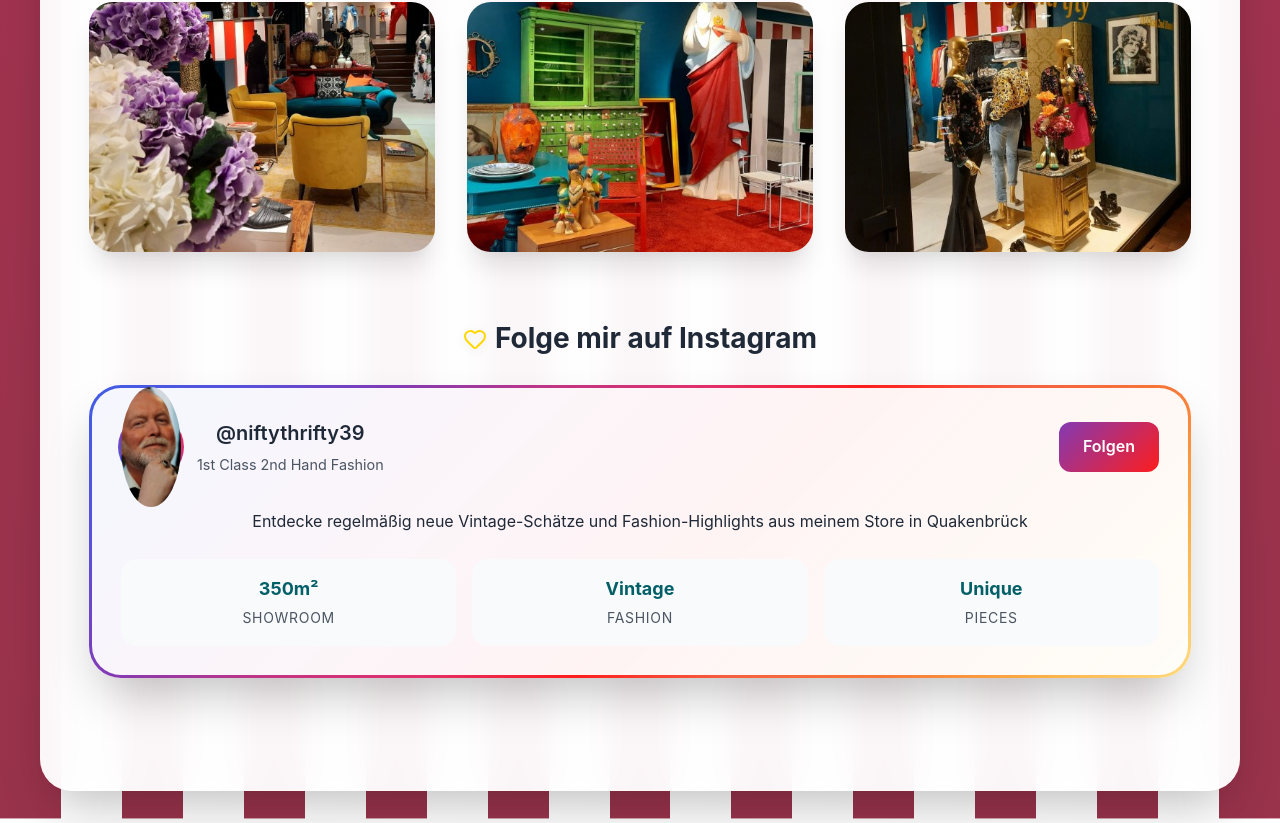
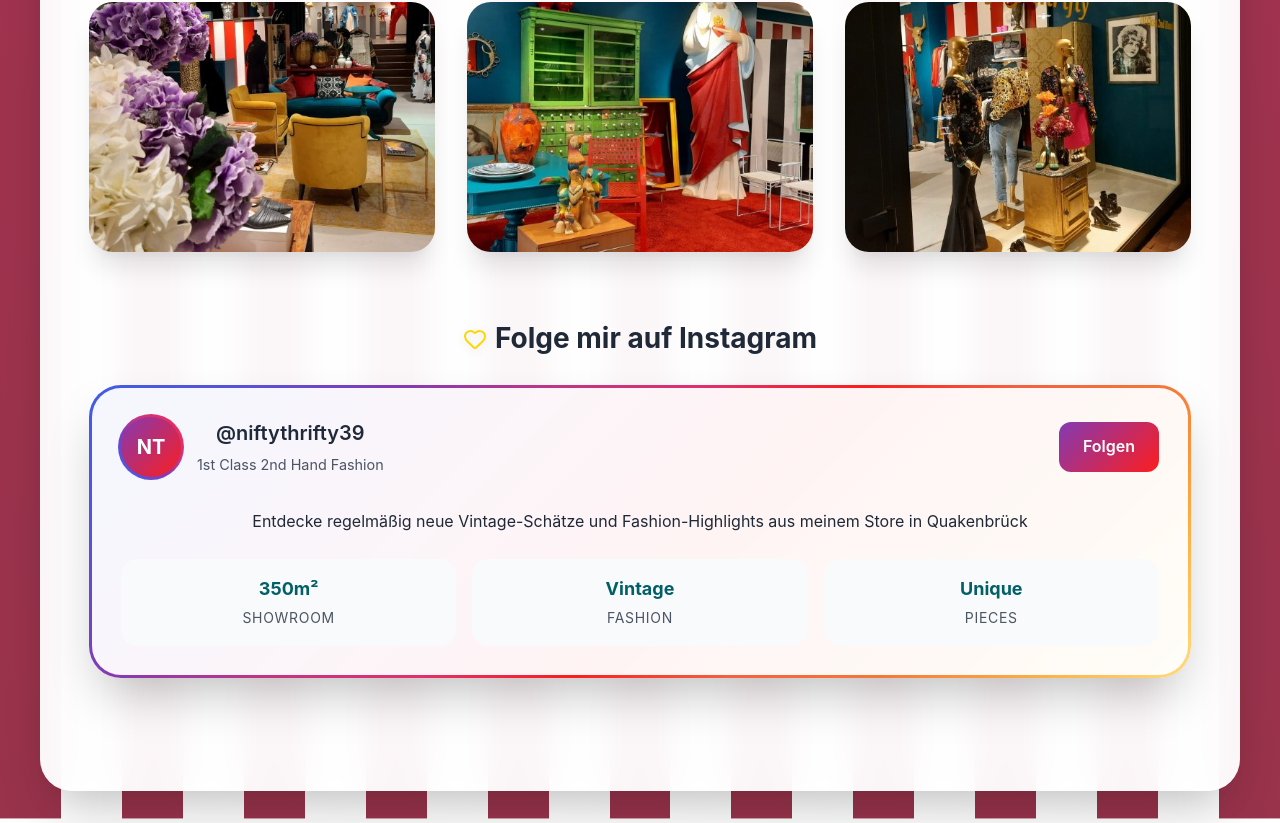
Before and after one commit to arthousetom/niftythrifty, a React (Vite) app: page / in a window 1280 px wide. Shown: the part 1987-2810 px from the top of the page. Built offline with nearby package versions, Linux system fonts and the light colour scheme.

Commit message:
Update App.jsx

```diff
--- a/src/App.jsx
+++ b/src/App.jsx
@@ -365,11 +365,9 @@ const Homepage = () => {
                           damping: 10,
                         }}
                       >
-                        <img
-                          src="/images/avatar.png"
-                          alt="nifty thrifty"
-                          className="avatar-image"
-                        />
+                        <span>
+                        NT
+                        </span>
                       </motion.div>
                     </div>
                     <div className="instagram-info">
```
